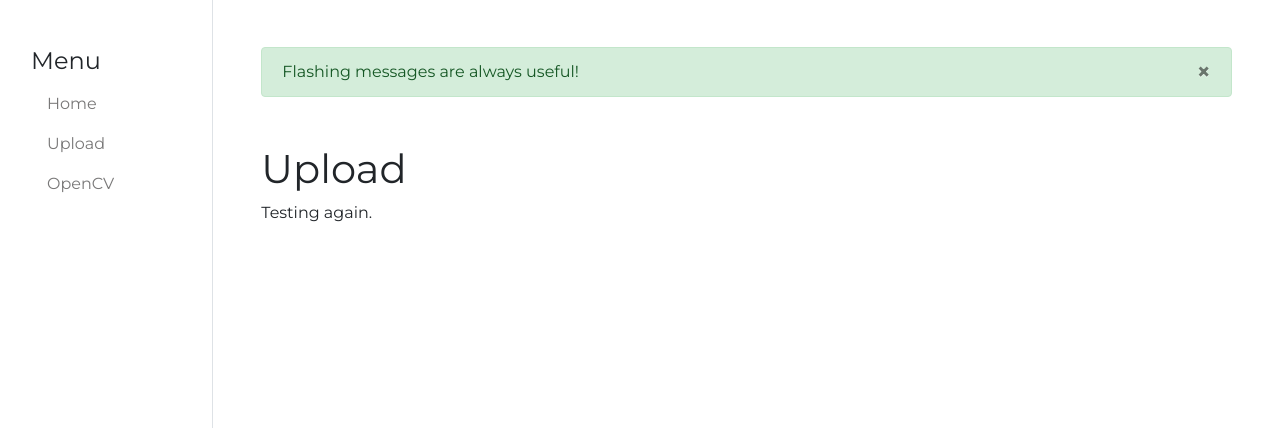
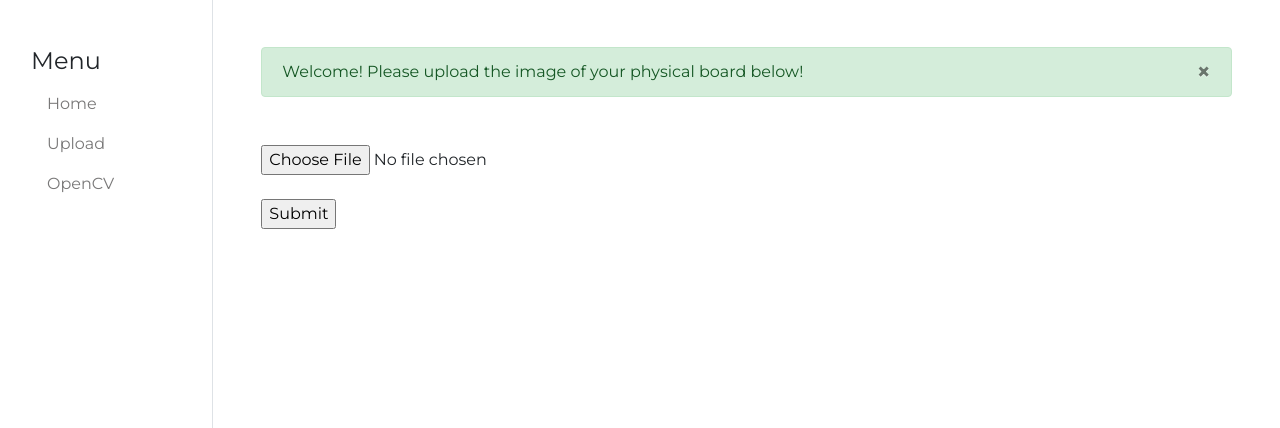
Before and after one commit to cesarmurphyy/cesarmurphyy.github.io, a Flask app: page /upload in a window 1280 px wide. Shown: the part 57-485 px from the top of the page. Run offline with Flask 2, Linux system fonts and the light colour scheme; parts of the project's set-up code (start-up, migrations or seed data) failed here and were passed over; some libraries are stand-ins or nearby versions.

Commit message:
created find_cards and began to implement simple form take image as input and return the processed image

```diff
--- a/app.py
+++ b/app.py
@@ -1,6 +1,6 @@
 import cv2
 import numpy as np
-from flask import Flask, render_template, flash
+from flask import Flask, render_template, flash, request
 
 # Once you have built your image in Docker you can import OpenCV to use throughout the project.
 # import cv2
@@ -9,37 +9,46 @@ app = Flask(__name__)
 # Change this otherwise the other team might modify your cookies.
 app.secret_key = b'COOKIE_MONSTER'
 
-# WORKING FOR GRAYSCALE OBJECT DETECTION
-# img = cv2.imread('cards.jpg', cv2.IMREAD_GRAYSCALE)
-# _, threshold = cv2.threshold(img, 240, 255, cv2.THRESH_BINARY)
-# contours, _ = cv2.findContours(
-#     threshold, cv2.RETR_TREE, cv2.CHAIN_APPROX_SIMPLE)
-# cv2.drawContours(img, contours, -1, 0, 3)
-# cv2.imwrite('threshold.jpg', threshold)
-# cv2.imwrite('contours.jpg', img)
 
-# min_orange = np.array([111, 255, 255])
-# max_orange = np.array([91, 100, 100])
-# img = cv2.cvtColor(image, cv2.COLOR_BGR2RGB)
+# write function which then returns the drawn image
 
+def find_cards(image):
+    image = cv2.imread(image)
+    hsv = cv2.cvtColor(image, cv2.COLOR_BGR2HSV)
+    highlight = (255, 255, 0)
 
-image = cv2.imread('cards.jpg')
-hsv = cv2.cvtColor(image, cv2.COLOR_BGR2HSV)
-highlight = (255, 255, 0)
+    min_orange = np.array([16, 100, 100], np.uint8)
+    max_orange = np.array([30, 255, 255], np.uint8)
 
-min_orange = np.array([16, 100, 100], np.uint8)
-max_orange = np.array([30, 255, 255], np.uint8)
+    mask = cv2.inRange(hsv, min_orange, max_orange)
 
-mask = cv2.inRange(hsv, min_orange, max_orange)
+    res = cv2.bitwise_and(image, image, mask=mask)
 
-res = cv2.bitwise_and(image, image, mask=mask)
+    contours, hierarchy = cv2.findContours(
+        mask, cv2.RETR_TREE, cv2.CHAIN_APPROX_SIMPLE)
 
-contours, hierarchy = cv2.findContours(
-    mask, cv2.RETR_TREE, cv2.CHAIN_APPROX_SIMPLE)
+    cv2.drawContours(image, contours, -1, highlight, 10)
 
-cv2.drawContours(image, contours, -1, highlight, 10)
+    return image
 
-cv2.imwrite('contours.jpg', image)
+# WORKING EXAMPLE
+# image = cv2.imread('cards.jpg')
+# hsv = cv2.cvtColor(image, cv2.COLOR_BGR2HSV)
+# highlight = (255, 255, 0)
+
+# min_orange = np.array([16, 100, 100], np.uint8)
+# max_orange = np.array([30, 255, 255], np.uint8)
+
+# mask = cv2.inRange(hsv, min_orange, max_orange)
+
+# res = cv2.bitwise_and(image, image, mask=mask)
+
+# contours, hierarchy = cv2.findContours(
+#     mask, cv2.RETR_TREE, cv2.CHAIN_APPROX_SIMPLE)
+
+# cv2.drawContours(image, contours, -1, highlight, 10)
+
+# cv2.imwrite('contours.jpg', image)
 
 
 @app.route('/')
@@ -53,7 +62,19 @@ def upload():
     # Flash messages can be useful say when the user successfuly uploads an image or an error occurs.
     # You can change the type of alert box displayed by changing the second argument according to Bootsrap's alert types:
     # https://getbootstrap.com/docs/4.3/components/alerts/
-    flash('Flashing messages are always useful!', 'success')
+    flash('Welcome! Please upload the image of your physical board below!', 'success')
+
+    return render_template('upload.html')
+
+
+@app.route('/send', methods=['GET', 'POST'])
+def send():
+    if request.method == 'POST':
+        image = request.form['image']
+
+        image = find_cards(image)
+
+        return render_template('display.html', image=image)
 
     return render_template('upload.html')
 
--- a/templates/upload.html
+++ b/templates/upload.html
@@ -1,6 +1,11 @@
 {% extends "base.html" %} {% block content %}
 
-<h1>Upload</h1>
-<p>Testing again.</p>
+<form method="POST" action="/send">
+  <div>
+    <input type="file" name="image" />
+  </div>
+  <br />
+  <div><input type="submit" value="Submit" /></div>
+</form>
 
 {% endblock %}
```
Also changed, not shown: templates/display.html (added, +7 -0 lines), shapes.jpg (deleted).
